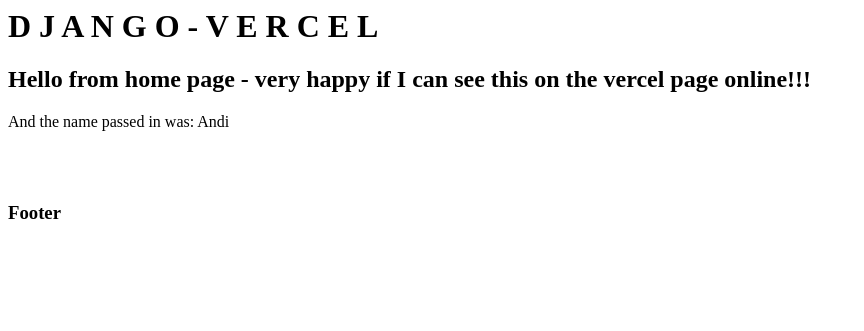
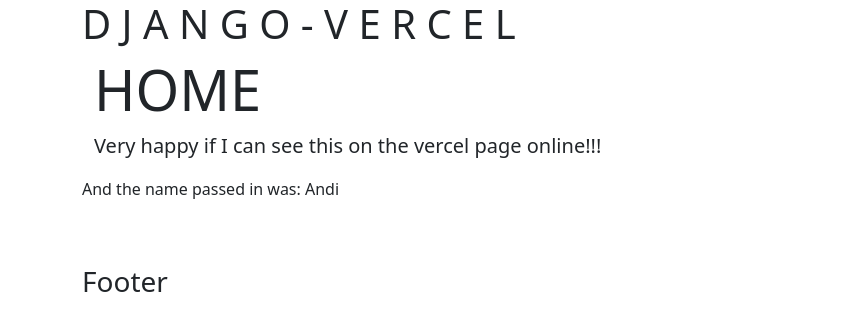
Before and after one commit to ajerni/djangotestvercel, a Django app: page / in a window 1280 px wide. Shown: the top 331 px of the page, without its empty margins (0-864 px from the left). Run offline with Django 4.2, Linux system fonts and the light colour scheme.

Commit message:
added bootsrap in base

```diff
--- a/webpage/templates/base.html
+++ b/webpage/templates/base.html
@@ -1,5 +1,28 @@
-<h1>D J A N G O - V E R C E L</h1>
-{% block content %} {% endblock %}
-<br />
-<br />
-<h3>Footer</h3>
+<!DOCTYPE html>
+<html lang="en">
+  <head>
+    <meta charset="utf-8" />
+    <meta name="viewport" content="width=device-width, initial-scale=1" />
+    <title>Django Vercel Test</title>
+    <link
+      href="https://cdn.jsdelivr.net/npm/bootstrap@5.3.0-alpha3/dist/css/bootstrap.min.css"
+      rel="stylesheet"
+      integrity="sha384-KK94CHFLLe+nY2dmCWGMq91rCGa5gtU4mk92HdvYe+M/SXH301p5ILy+dN9+nJOZ"
+      crossorigin="anonymous"
+    />
+  </head>
+  <body>
+    <div class="container">
+      <h1>D J A N G O - V E R C E L</h1>
+      {% block content %} {% endblock %}
+      <br />
+      <br />
+      <h3>Footer</h3>
+    </div>
+    <script
+      src="https://cdn.jsdelivr.net/npm/bootstrap@5.3.0-alpha3/dist/js/bootstrap.bundle.min.js"
+      integrity="sha384-ENjdO4Dr2bkBIFxQpeoTz1HIcje39Wm4jDKdf19U8gI4ddQ3GYNS7NTKfAdVQSZe"
+      crossorigin="anonymous"
+    ></script>
+  </body>
+</html>
--- a/webpage/templates/home.html
+++ b/webpage/templates/home.html
@@ -1,9 +1,12 @@
 {% extends 'base.html' %} {% block content %}
-
-<h2>
-  Hello from home page - very happy if I can see this on the vercel page
-  online!!!
-</h2>
-<p>And the name passed in was: {{ name }}</p>
+<div class="jumbotron jumbotron-fluid">
+  <div class="container">
+    <h1 class="display-4">HOME</h1>
+    <p class="lead">
+      Very happy if I can see this on the vercel page online!!!
+    </p>
+  </div>
+  <p>And the name passed in was: {{ name }}</p>
+</div>
 
 {% endblock %}
```
